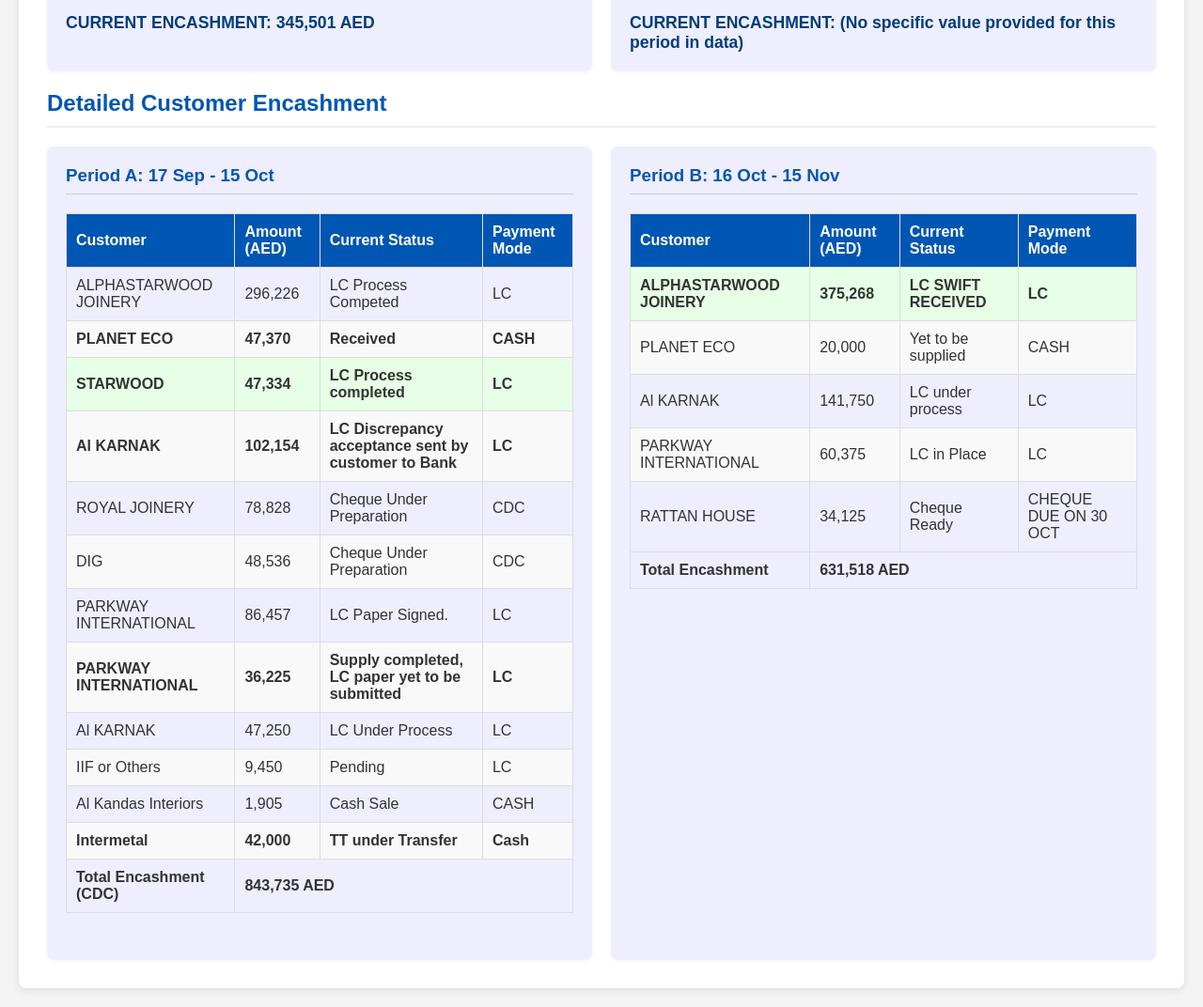
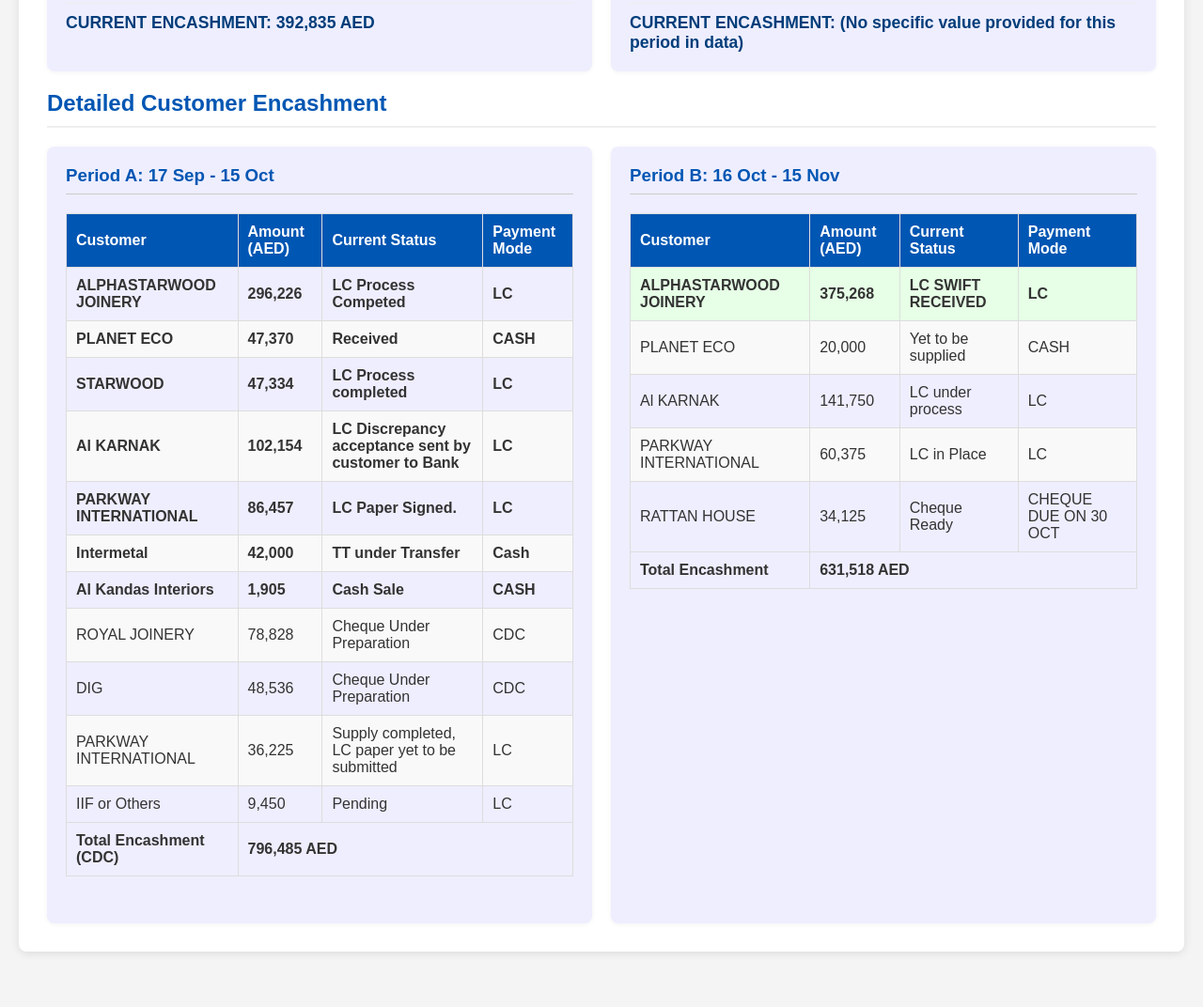
Before and after one commit to SDH22/SWICF, a plain HTML site: page my_dashboard/index.html in a window 1280 px wide. Shown: the part 566-1638 px from the top of the page at 94% size. After the commit the page ends 1599 px from the top, so only its background shows below. Drawn offline with Linux system fonts and the light colour scheme.

Commit message:
Update index.html

```diff
--- a/my_dashboard/index.html
+++ b/my_dashboard/index.html
@@ -110,6 +110,9 @@
             background-color: #e6ffe6;
             font-weight: bold;
         }
+        .bold-row {
+            font-weight: bold;
+        }
         @media (max-width: 768px) {
             .header-info, .scenario-summary, .cash-flow-section {
                 flex-direction: column;
@@ -148,7 +151,7 @@
                 <div class="scenario-item"><strong>SCENARIO 1:</strong> 811,547 AED (OPTIMISTIC CASE)</div>
                 <div class="scenario-item"><strong>SCENARIO 2:</strong> 764,593 AED (BASE CASE)</div>
                 <div class="scenario-item"><strong>SCENARIO 3:</strong> 611,547 AED (CONSERVATIVE CASE)</div>
-                <div class="total-encashment">CURRENT ENCASHMENT: 345,501 AED</div>
+                <div class="total-encashment">CURRENT ENCASHMENT: 392,835 AED</div>
             </div>
 
             <div class="cash-flow-column">
@@ -178,23 +181,22 @@
                         </tr>
                     </thead>
                     <tbody>
-                        <tr><td>ALPHASTARWOOD JOINERY</td><td>296,226</td><td>LC Process Competed</td><td>LC</td></tr>
-                        <tr class="highlight"><td>PLANET ECO</td><td>47,370</td><td>Received</td><td>CASH</td></tr>
-                        <tr class="new-update"><td>STARWOOD</td><td>47,334</td><td>LC Process completed</td><td>LC</td></tr>
-                        <tr class="highlight"><td>Al KARNAK</td><td>102,154</td><td>LC Discrepancy acceptance sent by customer to Bank</td><td>LC</td></tr>
+                        <tr class="bold-row"><td>ALPHASTARWOOD JOINERY</td><td>296,226</td><td>LC Process Competed</td><td>LC</td></tr>
+                        <tr class="bold-row"><td>PLANET ECO</td><td>47,370</td><td>Received</td><td>CASH</td></tr>
+                        <tr class="bold-row"><td>STARWOOD</td><td>47,334</td><td>LC Process completed</td><td>LC</td></tr>
+                        <tr class="bold-row"><td>Al KARNAK</td><td>102,154</td><td>LC Discrepancy acceptance sent by customer to Bank</td><td>LC</td></tr>
+                        <tr class="bold-row"><td>PARKWAY INTERNATIONAL</td><td>86,457</td><td>LC Paper Signed.</td><td>LC</td></tr>
+                        <tr class="bold-row"><td>Intermetal</td><td>42,000</td><td>TT under Transfer</td><td>Cash</td></tr>
+                        <tr class="bold-row"><td>Al Kandas Interiors</td><td>1,905</td><td>Cash Sale</td><td>CASH</td></tr>
                         <tr><td>ROYAL JOINERY</td><td>78,828</td><td>Cheque Under Preparation</td><td>CDC</td></tr>
                         <tr><td>DIG</td><td>48,536</td><td>Cheque Under Preparation</td><td>CDC</td></tr>
-                        <tr><td>PARKWAY INTERNATIONAL</td><td>86,457</td><td>LC Paper Signed.</td><td>LC</td></tr>
-                        <tr class="new-update"><td>PARKWAY INTERNATIONAL</td><td>36,225</td><td>Supply completed, LC paper yet to be submitted</td><td>LC</td></tr>
-                        <tr><td>Al KARNAK</td><td>47,250</td><td>LC Under Process</td><td>LC</td></tr>
+                        <tr><td>PARKWAY INTERNATIONAL</td><td>36,225</td><td>Supply completed, LC paper yet to be submitted</td><td>LC</td></tr>
                         <tr><td>IIF or Others</td><td>9,450</td><td>Pending</td><td>LC</td></tr>
-                        <tr><td>Al Kandas Interiors</td><td>1,905</td><td>Cash Sale</td><td>CASH</td></tr>
-                        <tr class="new-update"><td>Intermetal</td><td>42,000</td><td>TT under Transfer</td><td>Cash</td></tr>
                     </tbody>
                     <tfoot>
                         <tr>
                             <td><strong>Total Encashment (CDC)</strong></td>
-                            <td colspan="3"><strong>843,735 AED</strong></td>
+                            <td colspan="3"><strong>796,485 AED</strong></td>
                         </tr>
                     </tfoot>
                 </table>
```
